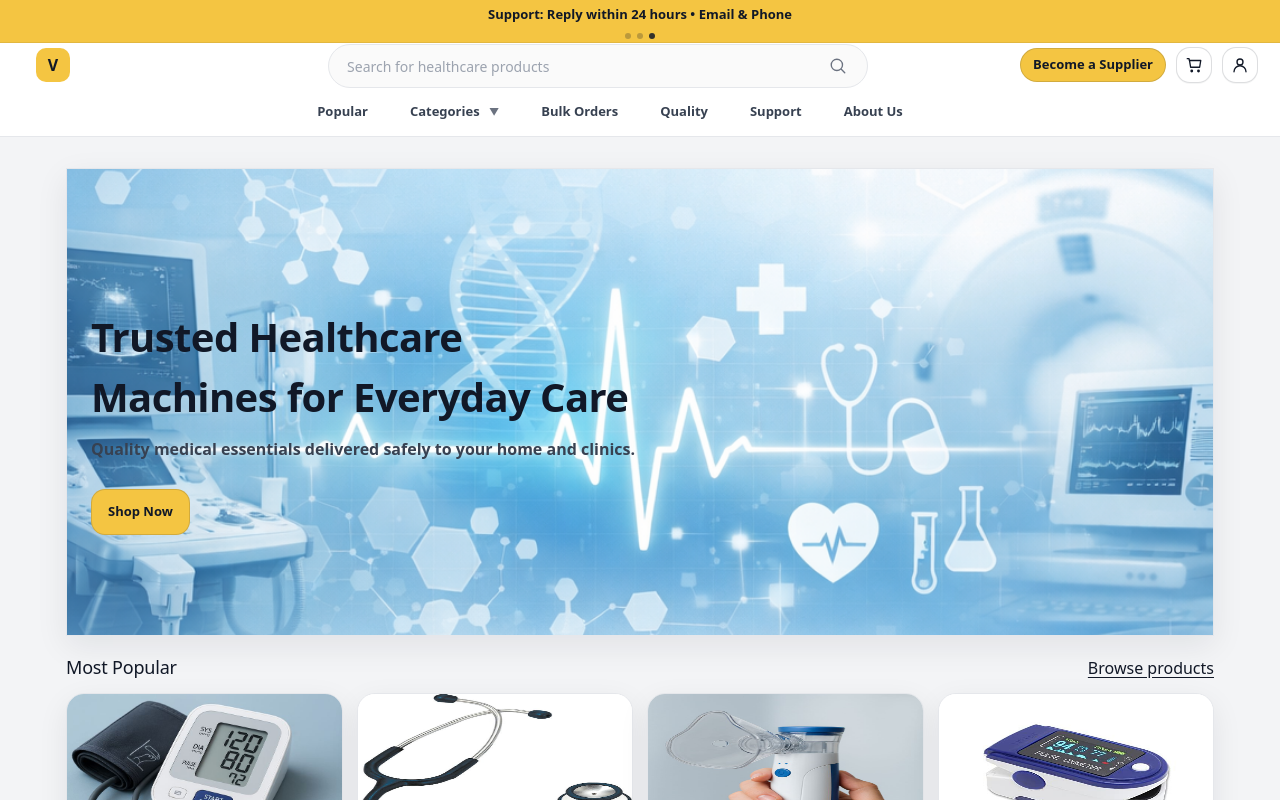
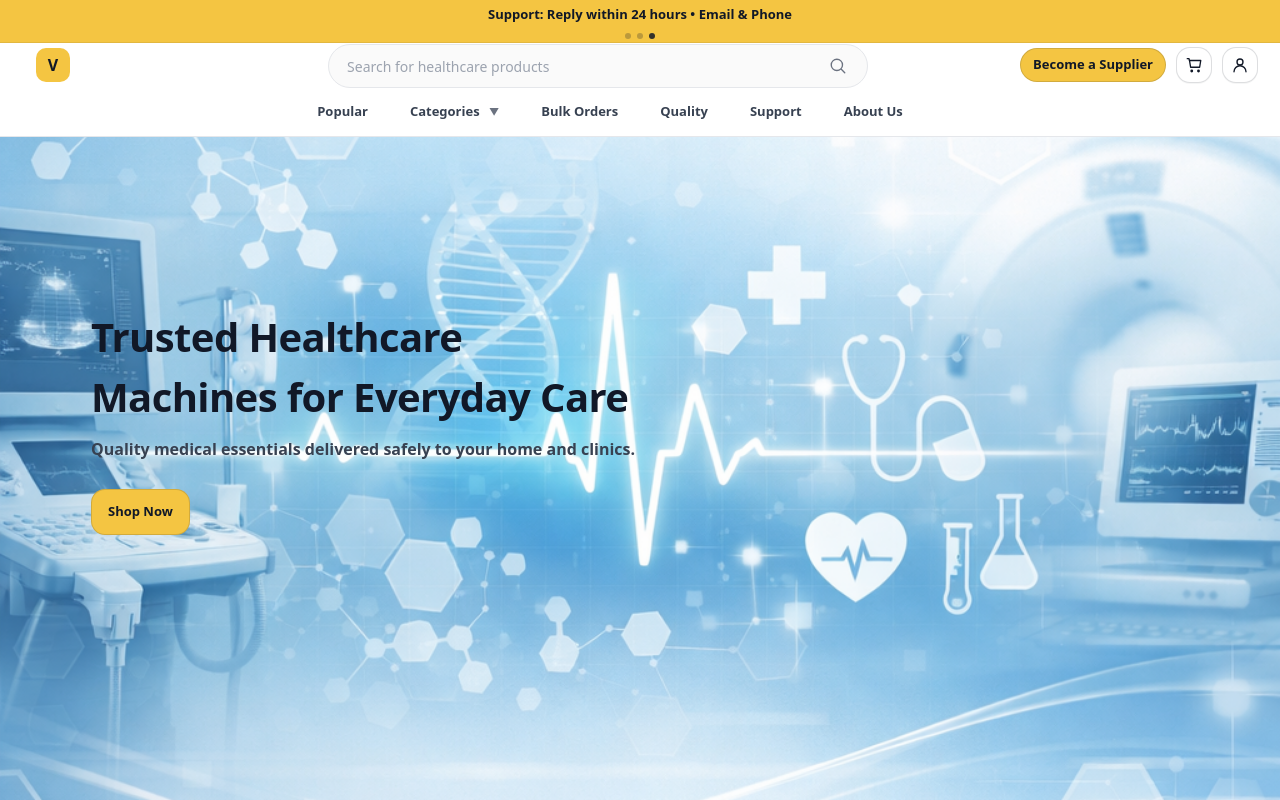
Before and after one commit to karismita27/healthcare_store, a React (Vite) app: page / in a window 1280 px wide. Shown: the top 800 px of the page. Built offline with nearby package versions, Linux system fonts and the light colour scheme.

Commit message:
hero imageupdated

```diff
--- a/src/styles/pages.css
+++ b/src/styles/pages.css
@@ -3,7 +3,7 @@
   border-radius: 0;
   min-height: 468px;
   height: auto;
-  position: relative;
+  position: inherit
 
 
 }
```
